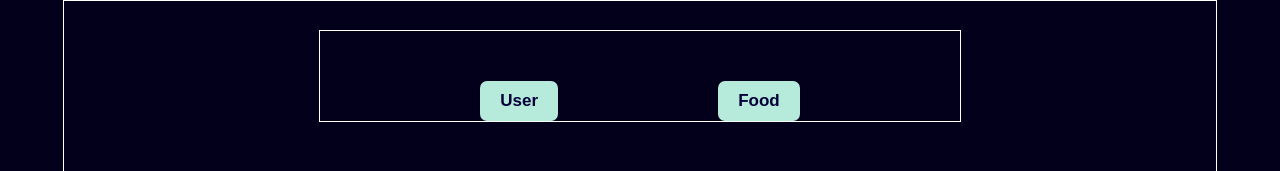
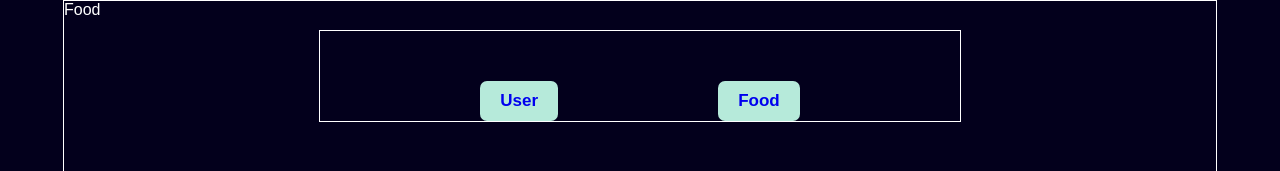
Before and after one commit to RadyaI/user-management, a React (Vite) app: page /food in a window 1280 px wide. Shown: the top 171 px of the page. Built offline with nearby package versions, Linux system fonts and the light colour scheme.

Commit message:
Add: React-router

```diff
--- a/package.json
+++ b/package.json
@@ -12,6 +12,7 @@
   "dependencies": {
     "react": "^18.3.1",
     "react-dom": "^18.3.1",
+    "react-router": "^7.1.1",
     "styled-components": "^6.1.13"
   },
   "devDependencies": {
--- a/src/components/navbar.jsx
+++ b/src/components/navbar.jsx
@@ -1,3 +1,4 @@
+import { NavLink } from "react-router"
 import styled from "styled-components"
 
 export default function User() {
@@ -5,8 +6,8 @@ export default function User() {
     return (
         <>
                 <Menu>
-                    <button>User</button>
-                    <button>Food</button>
+                    <button><NavLink to="/">User</NavLink></button>
+                    <button><NavLink to="/food">Food</NavLink></button>
                 </Menu>
         </>
     )
@@ -15,6 +16,11 @@ export default function User() {
 
 
 const Menu = styled.div`
+
+a{
+    text-decoration: none;
+}
+
 border: 1px solid white;
 position: fixed;
 left: 50%;
--- /dev/null
+++ b/src/food.jsx
@@ -0,0 +1,31 @@
+import styled from "styled-components"
+
+import Navbar from './components/navbar'
+
+export default function Food() {
+
+    return (
+        <>
+            <Navbar></Navbar>
+            <Container>
+                <Content>
+                    Food
+                </Content>
+            </Container>
+        </>
+    )
+}
+
+const Container = styled.div`
+    background-color: #03001C;
+    color: white;
+    width: 100%;
+    height: 100vh;
+`
+
+const Content = styled.div`
+    border: 1px solid white;
+    margin: 0 auto;
+    width: 90%;
+    height: 70%;
+`
--- a/src/main.jsx
+++ b/src/main.jsx
@@ -1,10 +1,11 @@
 import { StrictMode } from 'react'
 import { createRoot } from 'react-dom/client'
-import './index.css'
-import App from './user.jsx'
+import './assets/index.css'
+import { RouterProvider } from 'react-router'
+import router from './router'
 
 createRoot(document.getElementById('root')).render(
   <StrictMode>
-    <App />
+    <RouterProvider router={router}></RouterProvider>
   </StrictMode>,
 )
--- /dev/null
+++ b/src/router/index.jsx
@@ -0,0 +1,16 @@
+import { createBrowserRouter } from "react-router";
+import User from "../user";
+import Food from "../food";
+
+const router = createBrowserRouter([
+    {
+        path: "/",
+        Component: User
+    },
+    {
+        path: "/food",
+        Component: Food
+    }
+])
+
+export default router
```
Also changed, not shown: src/assets/index.css (renamed from src/index.css), 1 other file (tests, documents, lock files or other folders).
